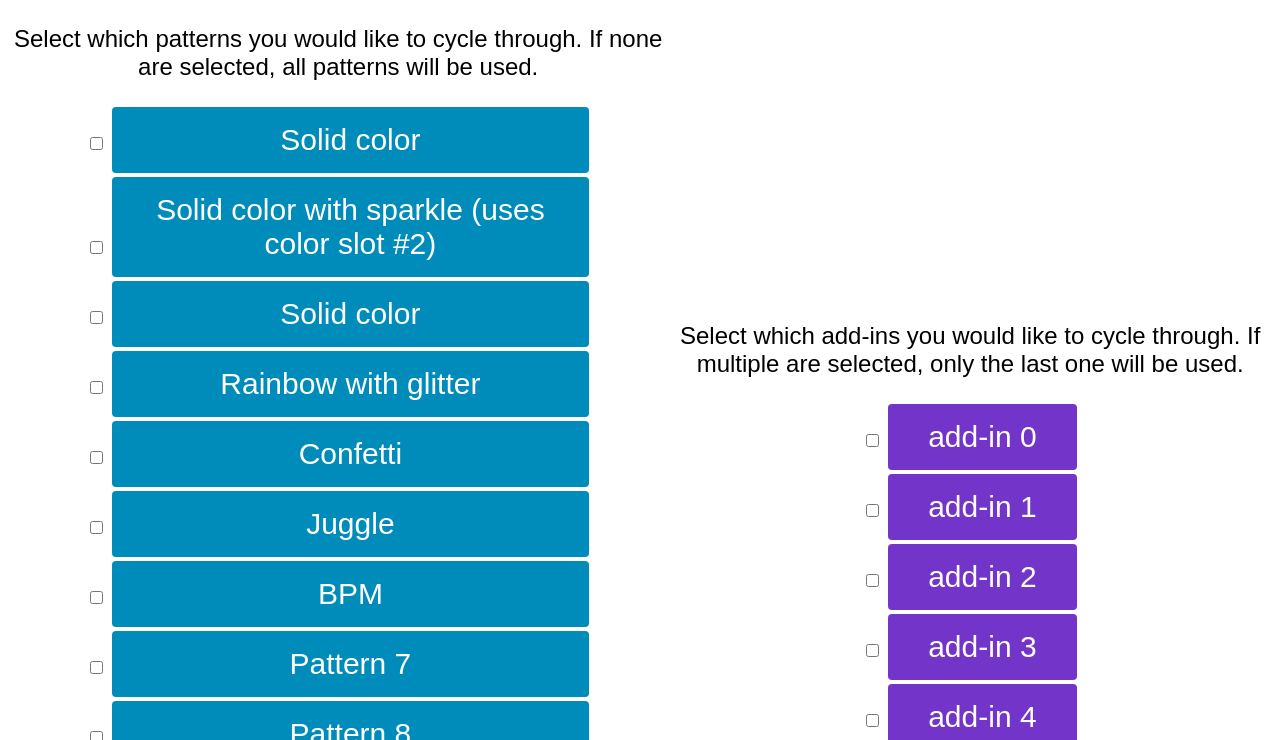
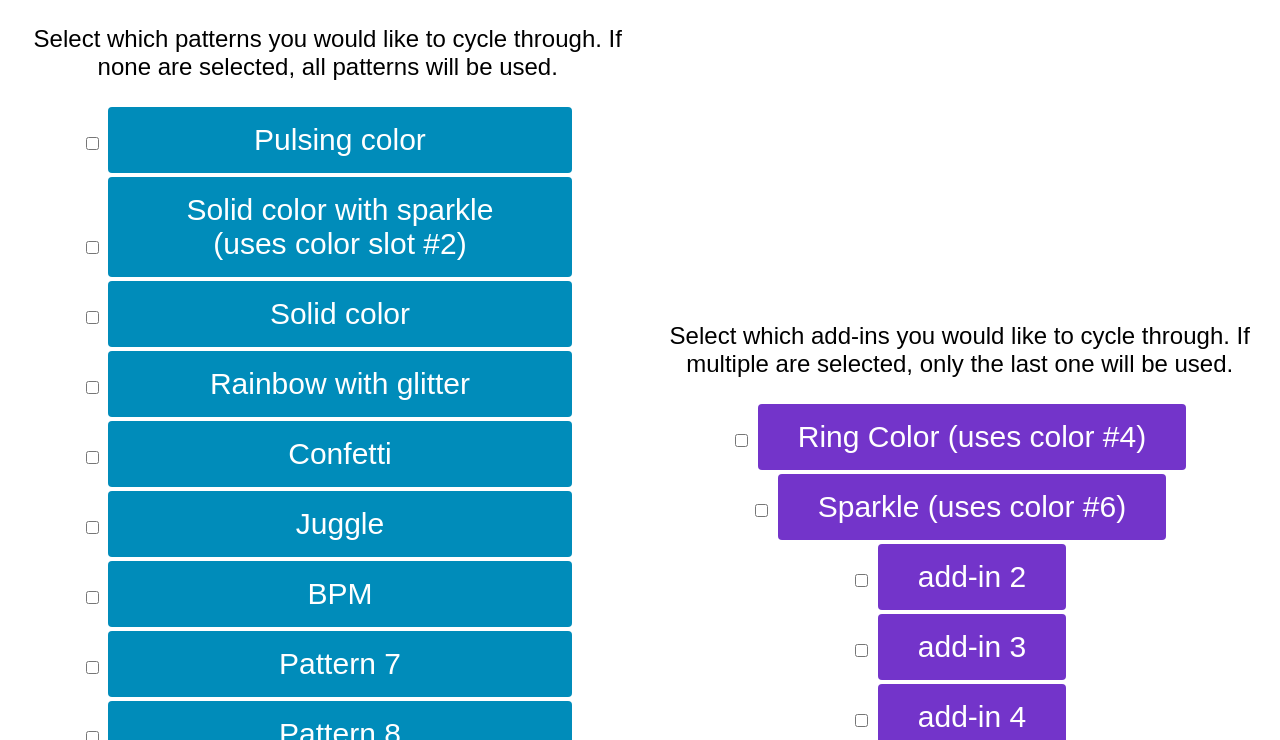
Before and after one commit to ianeyk/juggling-clubs, a plain HTML site: page jugglingClubMain/data/index.html in a window 1280 px wide. Shown: the part 786-1526 px from the top of the page. Drawn offline with Linux system fonts and the light colour scheme.

Commit message:
add sparkle and ring addons

```diff
--- a/jugglingClubMain/data/index.html
+++ b/jugglingClubMain/data/index.html
@@ -35,7 +35,7 @@
             <p>Select which patterns you would like to cycle through. If none are selected, all patterns will be used.</p>
             <div class="checkbox-label">
                 <input type="checkbox" class="save-cb-state" id="pattern0" name="p00" value=0>
-                <label for="pattern0" class="pattern-selector" id="label-for-pattern0">Solid color</label>
+                <label for="pattern0" class="pattern-selector" id="label-for-pattern0">Pulsing color</label>
             </div>
             <div class="checkbox-label">
                 <input type="checkbox" class="save-cb-state" id="pattern1" name="p01" value=1>
@@ -101,11 +101,11 @@
 
             <div class="checkbox-label">
                 <input type="checkbox" class="save-cb-state" id="add-in0" name="a00" value=0>
-                <label for="add-in0" class="add-in-selector" id="label-for-add-in0">add-in 0</label>
+                <label for="add-in0" class="add-in-selector" id="label-for-add-in0">Ring Color (uses color #4)</label>
             </div>
             <div class="checkbox-label">
                 <input type="checkbox" class="save-cb-state" id="add-in1" name="a01" value=1>
-                <label for="add-in1" class="add-in-selector" id="label-for-add-in1">add-in 1</label>
+                <label for="add-in1" class="add-in-selector" id="label-for-add-in1">Sparkle (uses color #6)</label>
             </div>
             <div class="checkbox-label">
                 <input type="checkbox" class="save-cb-state" id="add-in2" name="a02" value=2>
```
Also changed, not shown: 3 other files.
